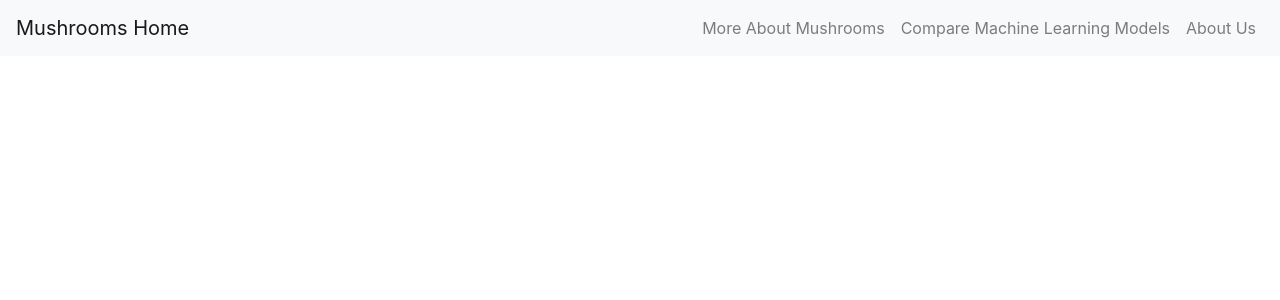
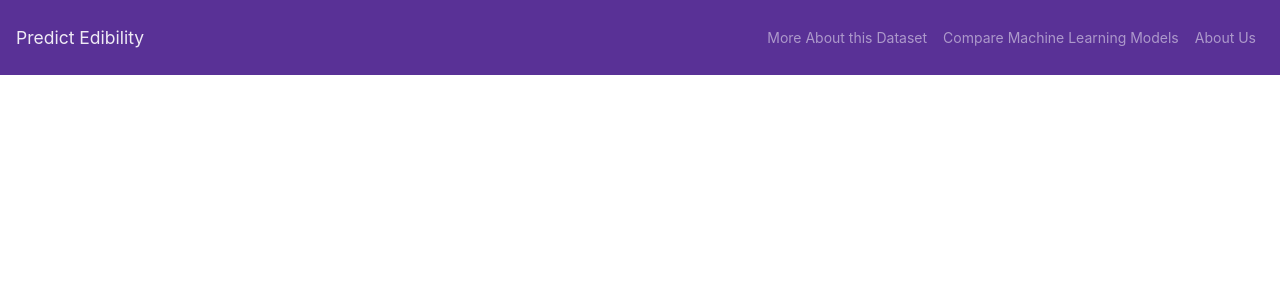
Before and after one commit to cdenq/mushroom-edibility-predictor-web-app, a Flask app: page /about in a window 1280 px wide. Shown: the top 300 px of the page. Run offline with Flask 2, Linux system fonts and the light colour scheme; parts of the project's set-up code (start-up, migrations or seed data) failed here and were passed over; some libraries are stand-ins or nearby versions.

Commit message:
finished styling changes

```diff
--- a/templates/about.html
+++ b/templates/about.html
@@ -11,21 +11,23 @@
   <link rel="stylesheet" href="https://maxcdn.bootstrapcdn.com/bootstrap/4.0.0/css/bootstrap.min.css" integrity="sha384-Gn5384xqQ1aoWXA+058RXPxPg6fy4IWvTNh0E263XmFcJlSAwiGgFAW/dAiS6JXm" crossorigin="anonymous">
   <!-- Our CSS -->
   <link rel="stylesheet" type="text/css" href="../static/css/style.css">
+  <!-- bootswatch -->
+  <link rel="stylesheet" type="text/css" href="../static/css/bootswatch_pulse.css">
   <!-- prevents favicon.ico error -->
   <link rel="icon" href="data:,">
 
 </head>
 
 <body>
-    <nav class="navbar navbar-expand-lg navbar-light bg-light">
-        <a class="navbar-brand" href="/">Mushrooms Home</a>
+    <nav class="navbar navbar-expand-lg navbar-dark bg-primary">
+        <a class="navbar-brand" href="/">Predict Edibility</a>
         <button class="navbar-toggler" type="button" data-toggle="collapse" data-target="#navbarNavDropdown" aria-controls="navbarNavDropdown" aria-expanded="false" aria-label="Toggle navigation">
           <span class="navbar-toggler-icon"></span>
         </button>
         <div class="collapse navbar-collapse justify-content-end" id="navbarNavDropdown">
           <ul class="navbar-nav">
             <li class="nav-item">
-                <a class="nav-link" href="/mushroom_facts">More About Mushrooms</a>
+                <a class="nav-link" href="/mushroom_facts">More About this Dataset</a>
             </li>
             <li class="nav-item">
               <a class="nav-link" href="/compare_models">Compare Machine Learning Models</a>
@@ -36,6 +38,14 @@
           </ul>
         </div>
     </nav>
+    <div class="container">
+      <section class="row">
+        <div class="col-md-12">
 
+        </div>
+      </section>
+
+
+    </div>
 </body>
 </html>
--- a/templates/index.html
+++ b/templates/index.html
@@ -9,7 +9,9 @@
 
   <!--Bootstrap CSS-->
   <link rel="stylesheet" href="https://maxcdn.bootstrapcdn.com/bootstrap/4.0.0/css/bootstrap.min.css" integrity="sha384-Gn5384xqQ1aoWXA+058RXPxPg6fy4IWvTNh0E263XmFcJlSAwiGgFAW/dAiS6JXm" crossorigin="anonymous">
-  <!-- bootswatch CSS styling -->
+  <!-- Our CSS -->
+  <link rel="stylesheet" type="text/css" href="../static/css/style.css">
+  <!-- bootswatch -->
   <link rel="stylesheet" type="text/css" href="../static/css/bootswatch_pulse.css">
   <!-- prevents favicon.ico error -->
   <link rel="icon" href="data:,">
@@ -18,7 +20,7 @@
 
 <body>
   <nav class="navbar navbar-expand-lg navbar-dark bg-primary">
-        <a class="navbar-brand" href="/">Mushrooms Home</a>
+        <a class="navbar-brand" href="/">Predict Edibility</a>
         <button class="navbar-toggler" type="button" data-toggle="collapse" data-target="#navbarNavDropdown" aria-controls="navbarNavDropdown" aria-expanded="false" aria-label="Toggle navigation">
           <span class="navbar-toggler-icon"></span>
         </button>
```
Also changed, not shown: templates/compare_models.html (+5 -9 lines), templates/mushroom_facts.html (+5 -9 lines).
